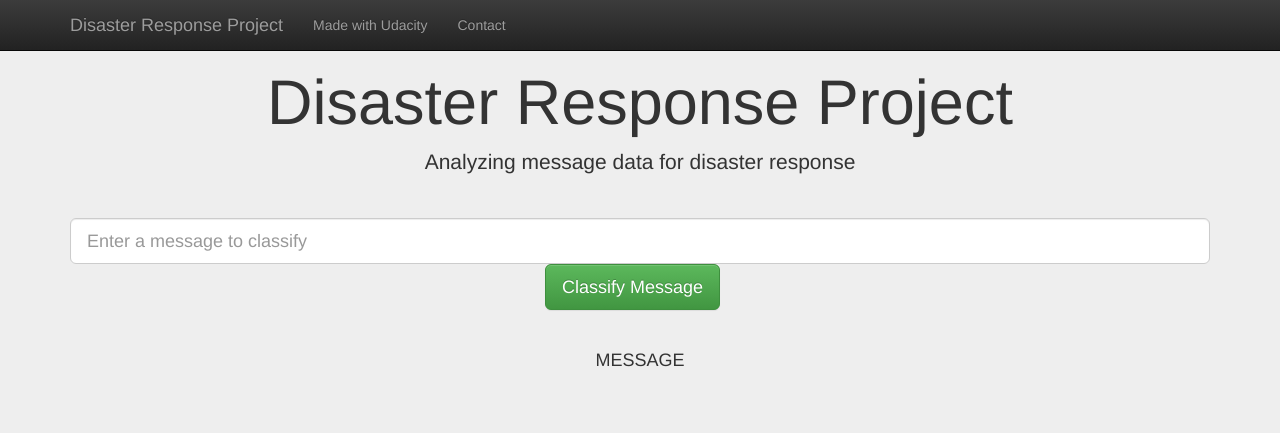
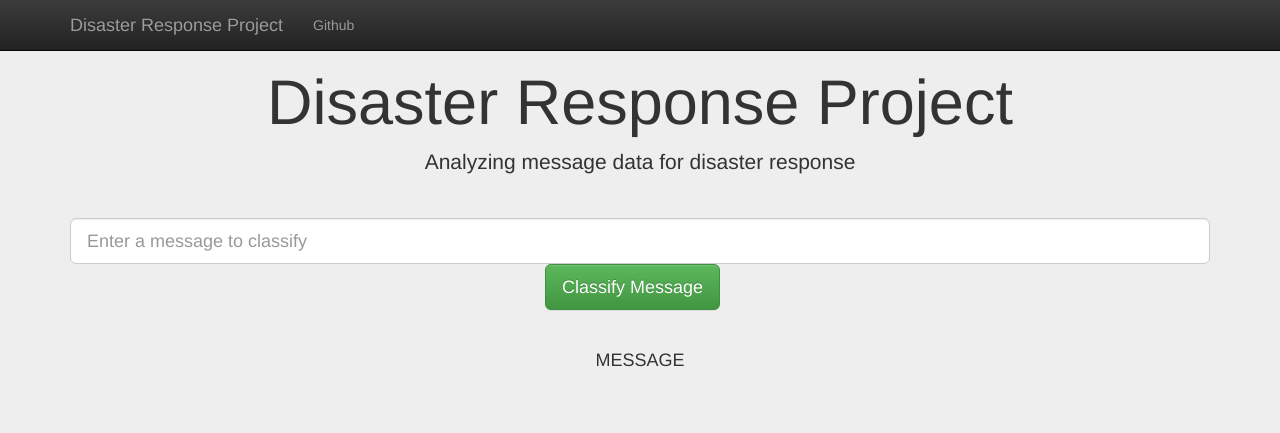
Before and after one commit to ashiquem/disaster-response, a Flask app: template app/templates/go.html in a window 1280 px wide. Shown: the top 433 px of the page. Run offline with Flask 2, Linux system fonts and the light colour scheme; the template is opened without the code that fills it, so the values that code supplies are empty; parts of the project's set-up code (start-up, migrations or seed data) failed here and were passed over; some libraries are stand-ins or nearby versions.

Commit message:
update readme

```diff
--- a/app/templates/master.html
+++ b/app/templates/master.html
@@ -22,8 +22,7 @@
         </div>
         <div id="navbar" class="collapse navbar-collapse">
             <ul class="nav navbar-nav">
-                <li><a href="https://www.udacity.com/">Made with Udacity</a></li>
-                <li><a href="https://github.com/">Contact</a></li>
+                <li><a href="https://github.com/ashiquem">Github</a></li>
             </ul>
         </div>
     </div>
```
Also changed, not shown: requirements.txt (added, +31 -0 lines), README.md.
